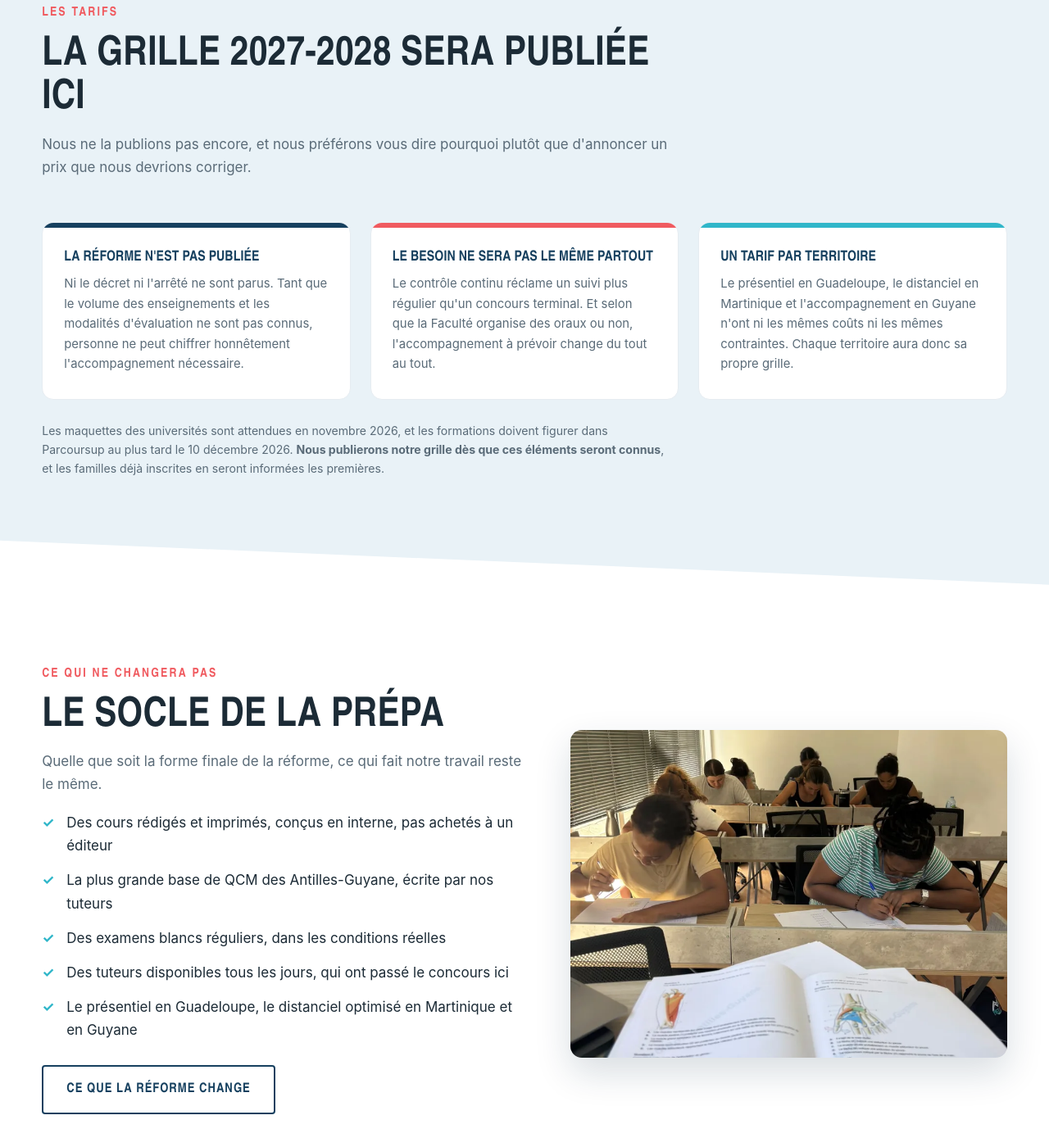
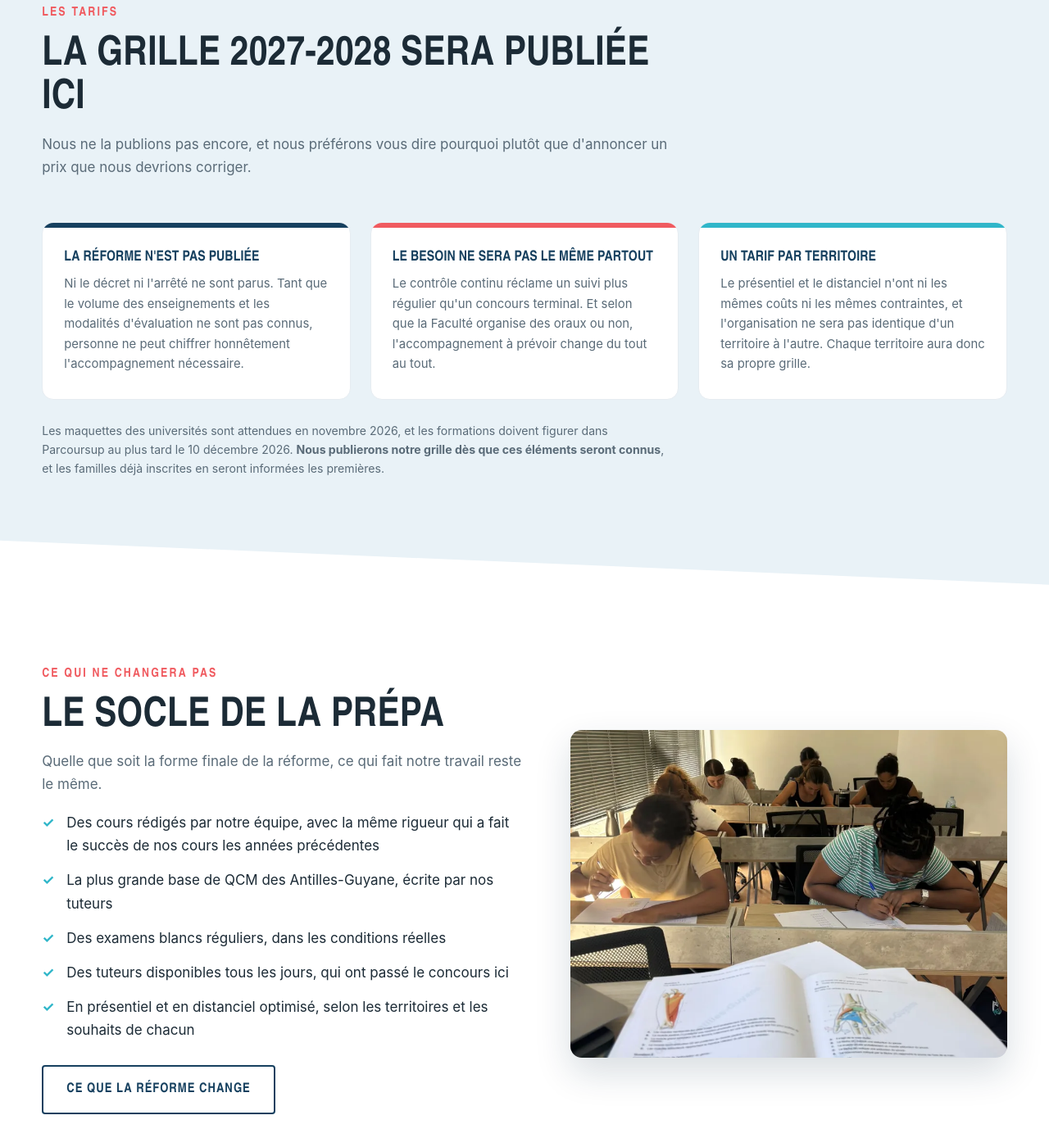
Before and after one commit to elisabethmedibox/medibox-site, a plain HTML site: page licence-portail-sante-2027-2028.html in a window 1280 px wide. Shown: the part 1408-2797 px from the top of the page at 82% size. Drawn offline with Linux system fonts and the light colour scheme.

Commit message:
Page 2027-2028 : socle reformule et territoires non figes
Deux corrections d'Elisabeth sur le socle de la prepa.

« Des cours rediges et imprimes, concus en interne, pas achetes a un
editeur » devient « Des cours rediges par notre equipe, avec la meme rigueur
qui a fait le succes de nos cours les annees precedentes ». La pique au
passage ne parlait qu'aux inities ; l'argument de continuite parle aux
parents. « Imprimes » retire, c'est encore a decider.

« Le presentiel en Guadeloupe, le distanciel optimise en Martinique et en
Guyane » devient « En presentiel et en distanciel optimise, selon les
territoires et les souhaits de chacun » : le presentiel pourrait ouvrir en
Martinique.

Deux autres mentions figeaient la meme repartition, dans le bloc des tarifs
et dans la FAQ : reformulees aussi, pour que la page n'ait pas a etre
corrigee si l'organisation change.

Co-Authored-By: Claude Opus 5 <noreply@anthropic.com>

```diff
--- a/licence-portail-sante-2027-2028.html
+++ b/licence-portail-sante-2027-2028.html
@@ -111,7 +111,7 @@
       <div class="piliers-grille" style="grid-template-columns: repeat(3, 1fr);">
         <div class="pilier pilier--matiere reveal"><h3>La réforme n'est pas publiée</h3><p>Ni le décret ni l'arrêté ne sont parus. Tant que le volume des enseignements et les modalités d'évaluation ne sont pas connus, personne ne peut chiffrer honnêtement l'accompagnement nécessaire.</p></div>
         <div class="pilier pilier--matiere reveal reveal-delai-1"><h3>Le besoin ne sera pas le même partout</h3><p>Le contrôle continu réclame un suivi plus régulier qu'un concours terminal. Et selon que la Faculté organise des oraux ou non, l'accompagnement à prévoir change du tout au tout.</p></div>
-        <div class="pilier pilier--matiere reveal reveal-delai-2"><h3>Un tarif par territoire</h3><p>Le présentiel en Guadeloupe, le distanciel en Martinique et l'accompagnement en Guyane n'ont ni les mêmes coûts ni les mêmes contraintes. Chaque territoire aura donc sa propre grille.</p></div>
+        <div class="pilier pilier--matiere reveal reveal-delai-2"><h3>Un tarif par territoire</h3><p>Le présentiel et le distanciel n'ont ni les mêmes coûts ni les mêmes contraintes, et l'organisation ne sera pas identique d'un territoire à l'autre. Chaque territoire aura donc sa propre grille.</p></div>
       </div>
       <p class="note-tarifs reveal">
         Les maquettes des universités sont attendues en novembre 2026, et les formations doivent
@@ -129,11 +129,11 @@
         <h2>Le socle de la pr&#233;pa</h2>
         <p>Quelle que soit la forme finale de la réforme, ce qui fait notre travail reste le même.</p>
         <ul class="liste-coche">
-          <li>Des cours rédigés et imprimés, conçus en interne, pas achetés à un éditeur</li>
+          <li>Des cours rédigés par notre équipe, avec la même rigueur qui a fait le succès de nos cours les années précédentes</li>
           <li>La plus grande base de QCM des Antilles-Guyane, écrite par nos tuteurs</li>
           <li>Des examens blancs réguliers, dans les conditions réelles</li>
           <li>Des tuteurs disponibles tous les jours, qui ont passé le concours ici</li>
-          <li>Le présentiel en Guadeloupe, le distanciel optimisé en Martinique et en Guyane</li>
+          <li>En présentiel et en distanciel optimisé, selon les territoires et les souhaits de chacun</li>
         </ul>
         <p style="margin-top:22px"><a class="btn btn--contour-marine" href="licence-portail-sante.html">Ce que la réforme change</a></p>
       </div>
@@ -167,7 +167,7 @@
       <div class="accordeons reveal">
         <details class="accordeon"><summary>S'inscrire maintenant, est-ce que &#231;a m'engage ?</summary><div class="contenu">Non. L'inscription pour 2027-2028 réserve une place et vous place en priorité sur nos informations. Aucun versement n'est demandé tant que la grille tarifaire n'est pas publiée et que vous ne l'avez pas acceptée.</div></details>
         <details class="accordeon"><summary>Pourquoi ne pas annoncer vos tarifs d&#232;s maintenant ?</summary><div class="contenu">Parce qu'ils dépendent d'une réforme dont les textes ne sont pas parus et dont les universités n'ont pas publié les maquettes. Annoncer un prix aujourd'hui, c'est prendre le risque de le corriger dans trois mois. Nous préférons vous dire ce que nous ne savons pas encore.</div></details>
-        <details class="accordeon"><summary>Le tarif sera-t-il le m&#234;me dans les trois territoires ?</summary><div class="contenu">Non. Le présentiel en Guadeloupe, avec des locaux ouverts et des cours sur place, n'a pas le même coût que l'accompagnement à distance en Martinique ou en Guyane. Chaque territoire aura sa grille, publiée en même temps que les autres.</div></details>
+        <details class="accordeon"><summary>Le tarif sera-t-il le m&#234;me dans les trois territoires ?</summary><div class="contenu">Non. Le présentiel, avec des locaux ouverts et des cours sur place, n'a pas le même coût que l'accompagnement à distance, et l'organisation diffère d'un territoire à l'autre. Chaque territoire aura sa grille, publiée en même temps que les autres.</div></details>
         <details class="accordeon"><summary>Et si la r&#233;forme est report&#233;e &#224; 2028 ?</summary><div class="contenu">Le report est demandé par plusieurs institutions, mais le gouvernement maintient la rentrée 2027. Si elle était repoussée, les bacheliers de 2027 entreraient en PASS ou en LAS comme aujourd'hui, et nous adapterions notre accompagnement en conséquence. Dans les deux cas, le socle scientifique à maîtriser est le même.</div></details>
         <details class="accordeon"><summary>Mon enfant est en premi&#232;re, puis-je d&#233;j&#224; r&#233;server ?</summary><div class="contenu">Oui, et c'est même une bonne idée si vous visez notre parcours Terminale Santé l'an prochain. Dites-le nous dans votre message, nous vous recontacterons au bon moment.</div></details>
       </div>
```
